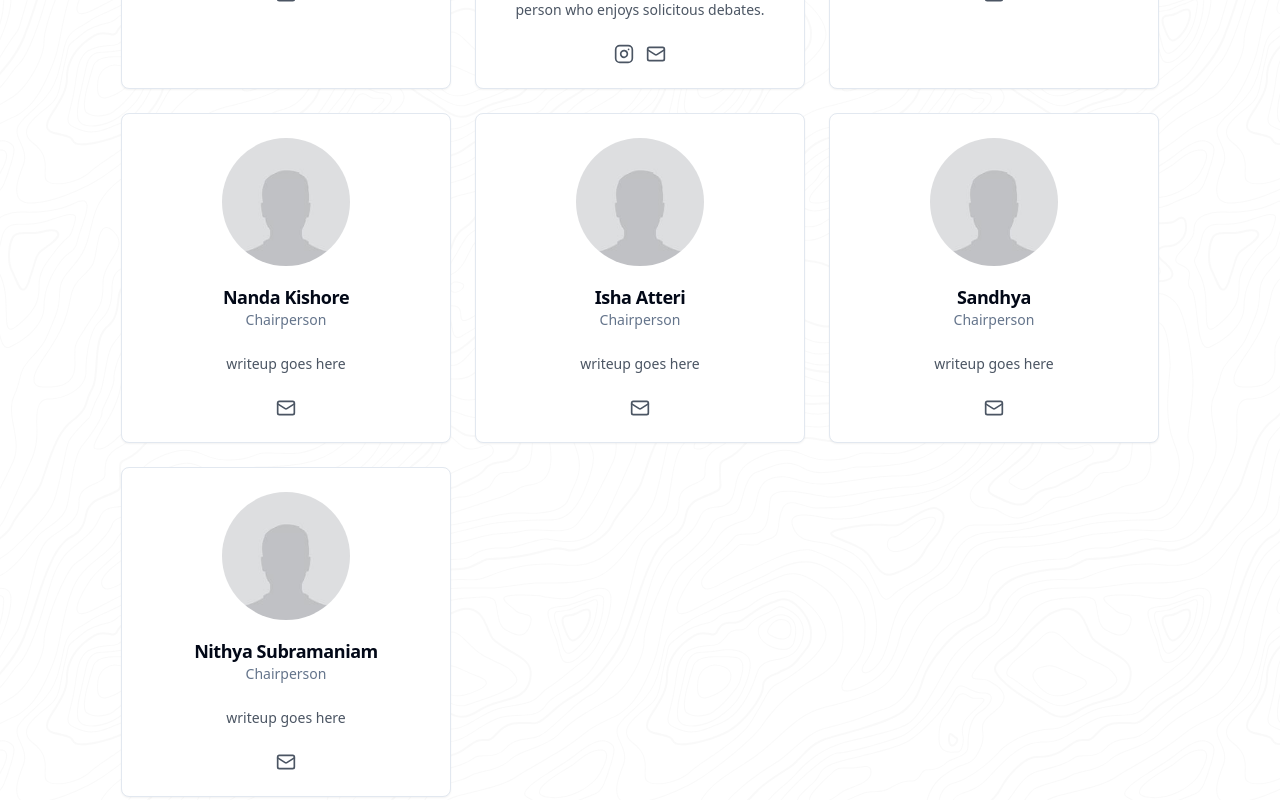
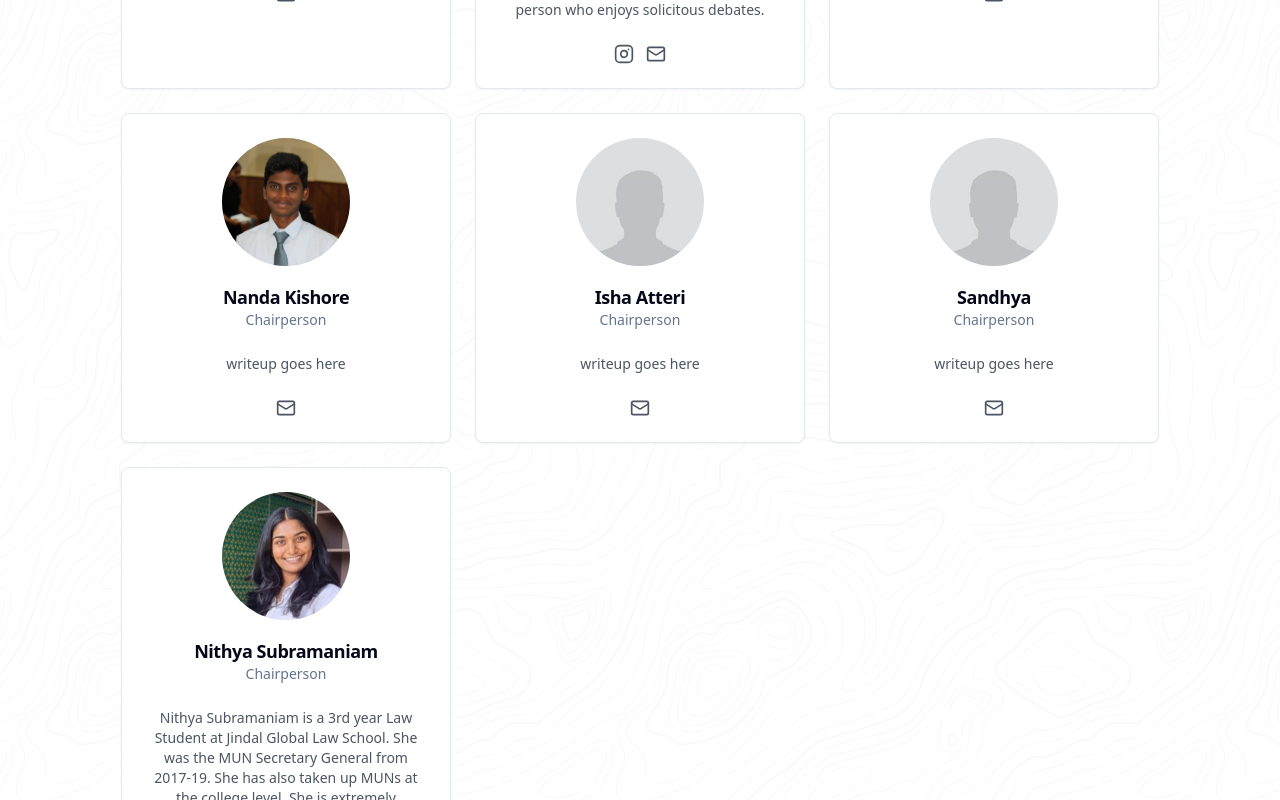
Before and after one commit to aryaniyaps/vanmun, a Next.js app: page /secretariat in a window 1280 px wide. Shown: the part 1420-2220 px from the top of the page. Built offline with nearby package versions, Linux system fonts and the light colour scheme.

Commit message:
update chairperson info: nanda and nithya

```diff
--- a/app/secretariat/page.tsx
+++ b/app/secretariat/page.tsx
@@ -77,10 +77,10 @@ const members: Member[] = [
   },
   {
     name: "Nanda Kishore",
-    avatarURL: "/avatars/avatar.jpg",
+    avatarURL: "/avatars/nanda-kishore.jpg",
     writeup: "writeup goes here",
     role: "Chairperson",
-    socials: [{ type: SocialType.Email, id: "placeholder@example.com" }],
+    socials: [{ type: SocialType.Email, id: "nanda07kishore@gmail.com" }],
   },
   {
     name: "Isha Atteri",
@@ -98,10 +98,14 @@ const members: Member[] = [
   },
   {
     name: "Nithya Subramaniam",
-    avatarURL: "/avatars/avatar.jpg",
-    writeup: "writeup goes here",
+    avatarURL: "/avatars/nithya.jpg",
+    writeup:
+      "Nithya Subramaniam is a 3rd year Law Student at Jindal Global Law School. She was the MUN Secretary General from 2017-19. She has also taken up MUNs at the college level. She is extremely passionate about debate and research and has a variety of experiences in the legal sphere.",
     role: "Chairperson",
-    socials: [{ type: SocialType.Email, id: "placeholder@example.com" }],
+    socials: [
+      { type: SocialType.Instagram, id: "nithyasubs" },
+      { type: SocialType.Email, id: "nithyasubramaniam2002@gmail.com" },
+    ],
   },
 ];
 
```
Also changed, not shown: public/avatars/nanda-kishore.jpg (added), public/avatars/nithya.jpg (added).
